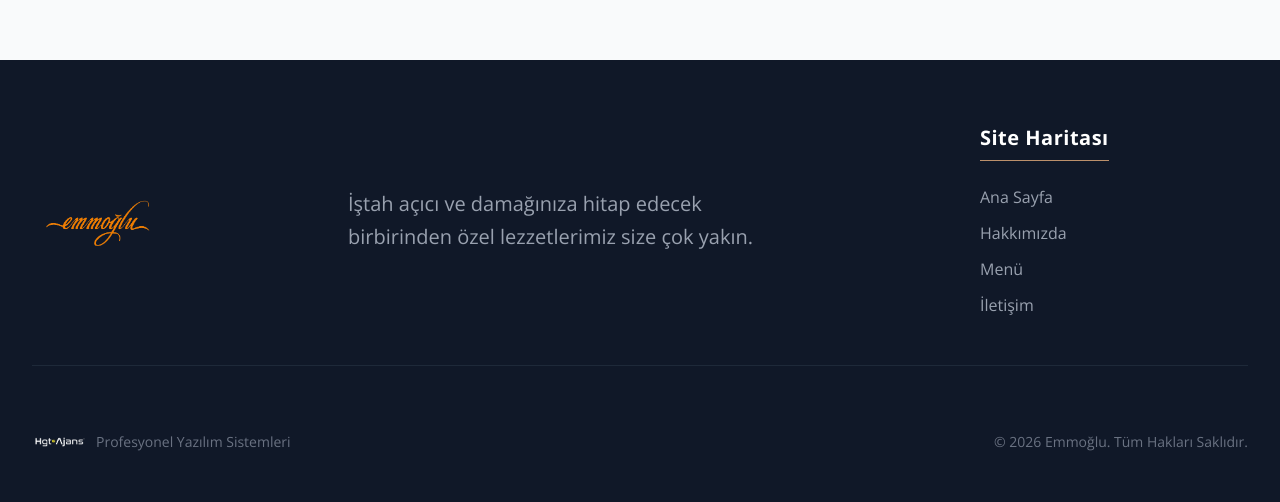
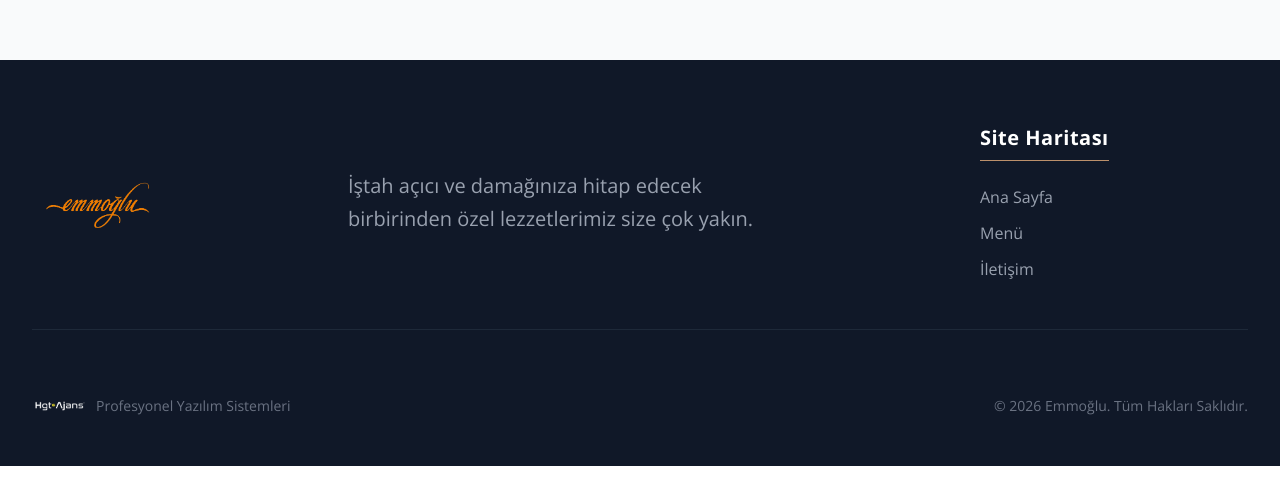
Before and after one commit to SabitCanTurunc/emmoglumenu, a Next.js app: page /menu in a window 1280 px wide. Shown: the part 844-1346 px from the top of the page. After the commit the page ends 1310 px from the top, so only its background shows below. Built offline with nearby package versions, Linux system fonts and the light colour scheme; no server answers; the database is empty; a web font is replaced by a local one.

Commit message:
Remove hakkimizda page

```diff
--- a/src/components/Footer.tsx
+++ b/src/components/Footer.tsx
@@ -39,11 +39,6 @@ export default function Footer() {
               <li>
                 <Link href="/" className="text-gray-400 hover:text-[#bc906b] transition-colors duration-200">
                   Ana Sayfa
-                </Link>
-              </li>
-              <li>
-                <Link href="/hakkimizda" className="text-gray-400 hover:text-[#bc906b] transition-colors duration-200">
-                  Hakkımızda
                 </Link>
               </li>
               <li>
```
